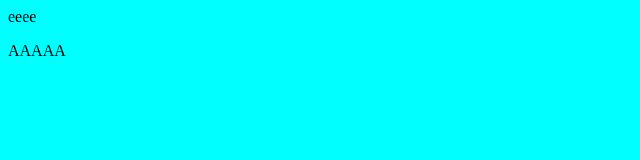
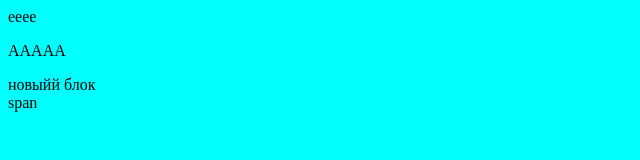
Before and after one commit to ZhenyaKhomich/newProject, a plain HTML site: page index.html in a window 1280 px wide. Shown: the whole page, without its empty margins (0-640 px from the left). Drawn offline with Linux system fonts and the light colour scheme.

Commit message:
change comment

```diff
--- a/index.html
+++ b/index.html
@@ -10,6 +10,8 @@
 <body>
     <div>eeee</div>
     <p>AAAAA</p>
+    <div>новыйй блок</div>
+    <span>span</span>
     <script src="src/script.js"></script>
 </body>
 </html>
```
